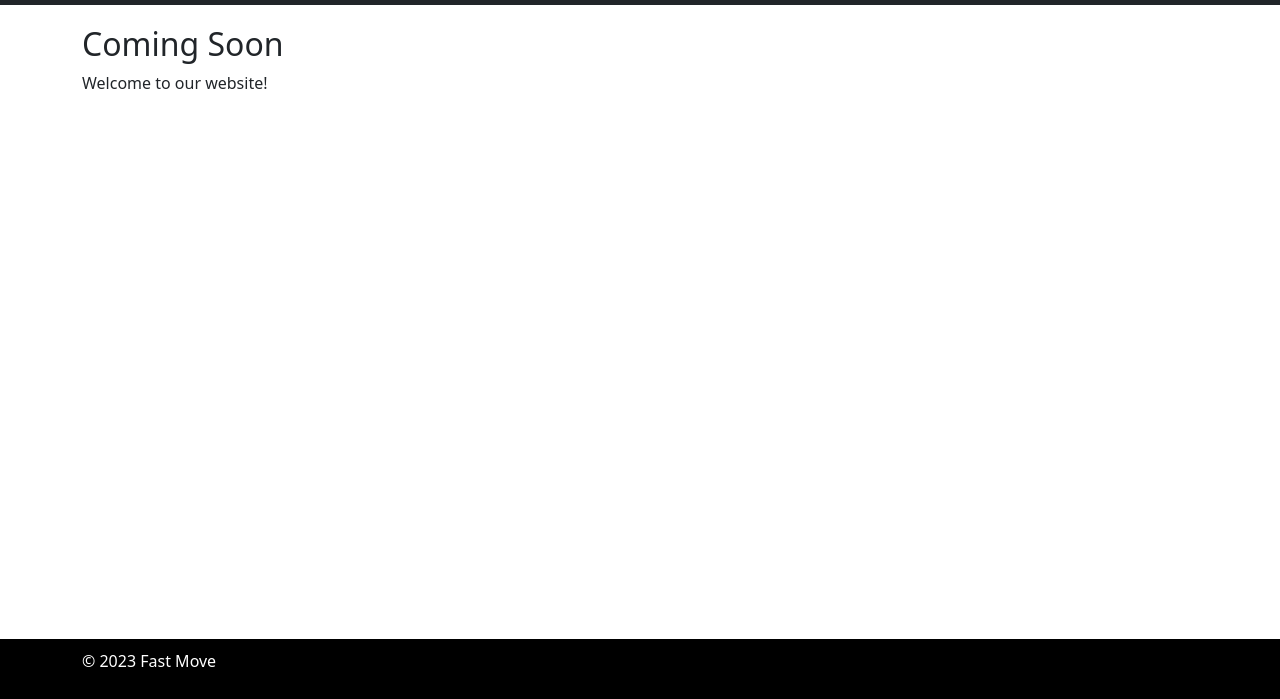
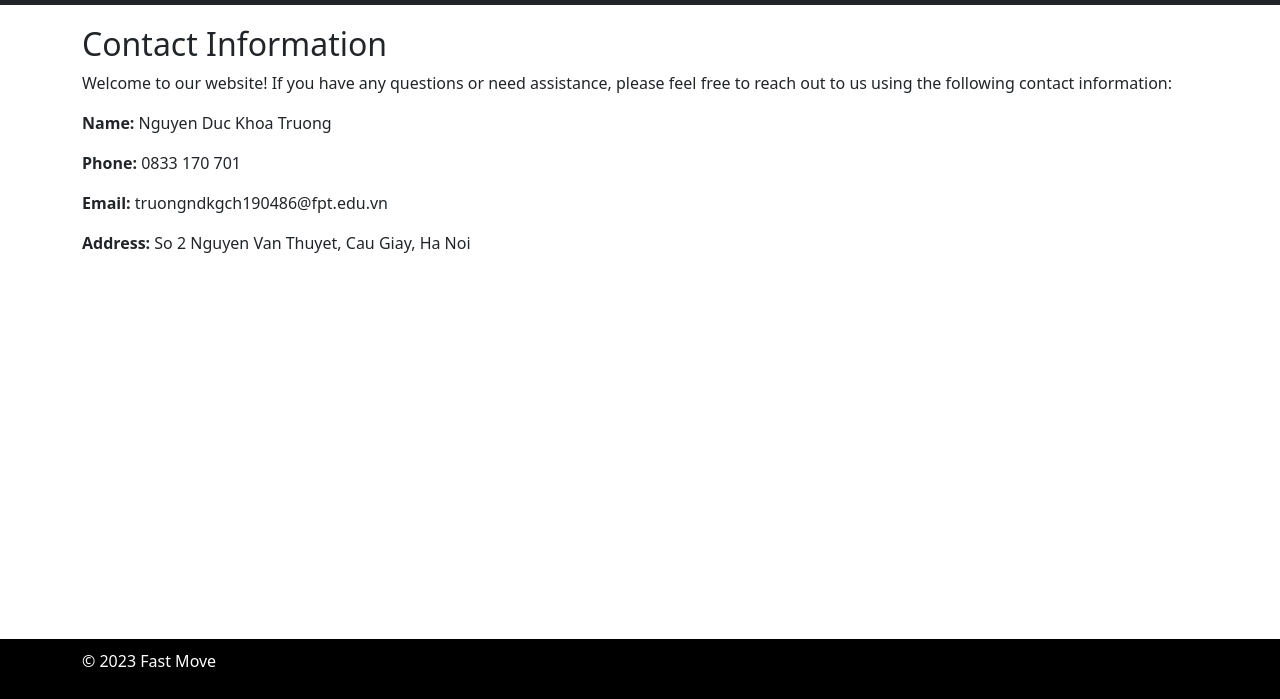
Before and after one commit to Khoatruong17/Fast_Move, a plain HTML site: page contact.html in a window 1280 px wide. Shown: the part 101-800 px from the top of the page. Drawn offline with nearby package versions, Linux system fonts and the light colour scheme.

Commit message:
Update contact.html

```diff
--- a/contact.html
+++ b/contact.html
@@ -41,8 +41,13 @@
 
     <main>
         <div class="container">
-            <h2>Coming Soon</h2>
-            <p>Welcome to our website!</p>
+        <h2>Contact Information</h2>
+        <p>Welcome to our website! If you have any questions or need assistance, please feel free to reach out to us using the following contact information:</p>
+        <div class="contact-info">
+            <p><strong>Name:</strong> Nguyen Duc Khoa Truong</p>
+            <p><strong>Phone:</strong> 0833 170 701</p>
+            <p><strong>Email:</strong> truongndkgch190486@fpt.edu.vn</p>
+            <p><strong>Address:</strong> So 2 Nguyen Van Thuyet, Cau Giay, Ha Noi</p>
         </div>
     </main>
 
```
